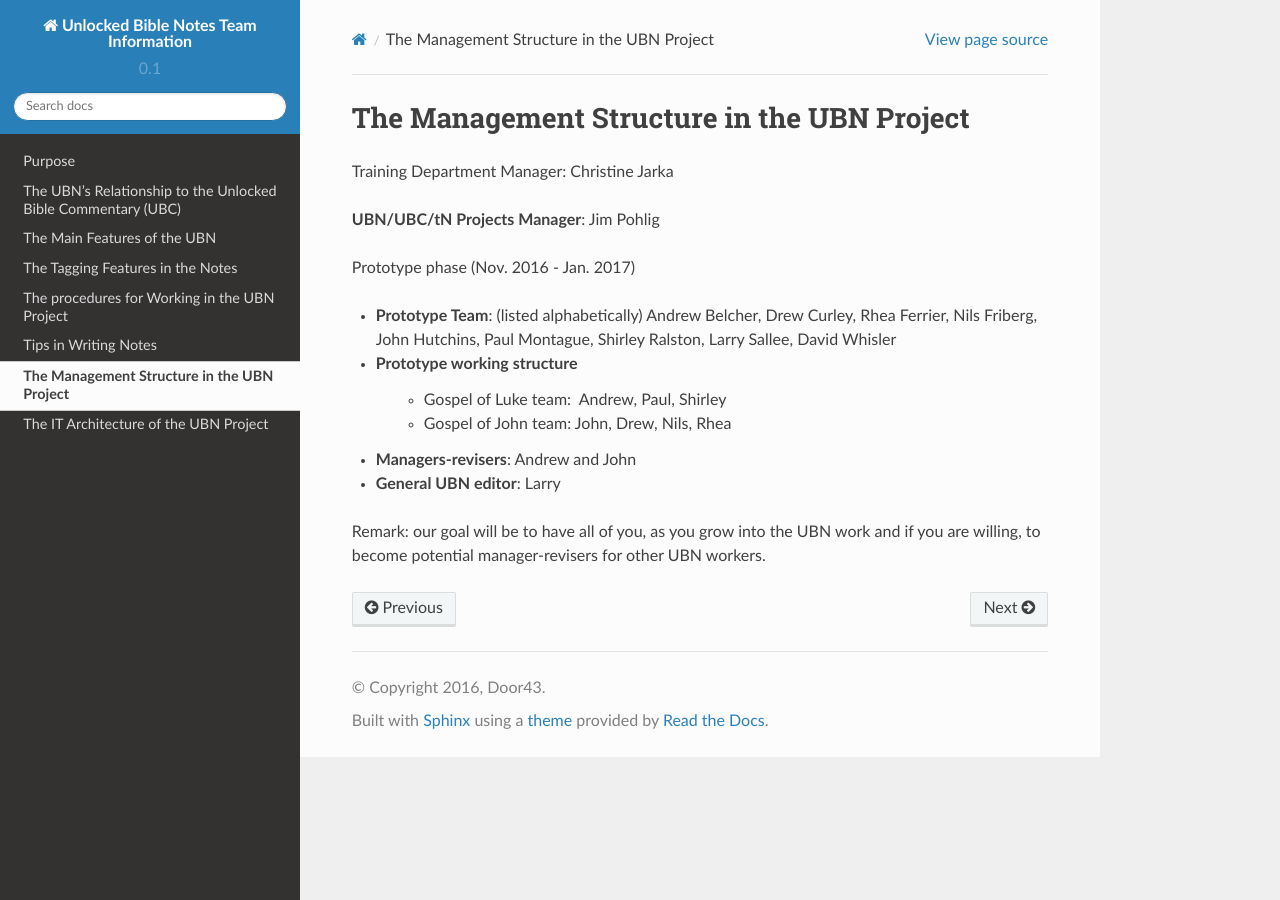
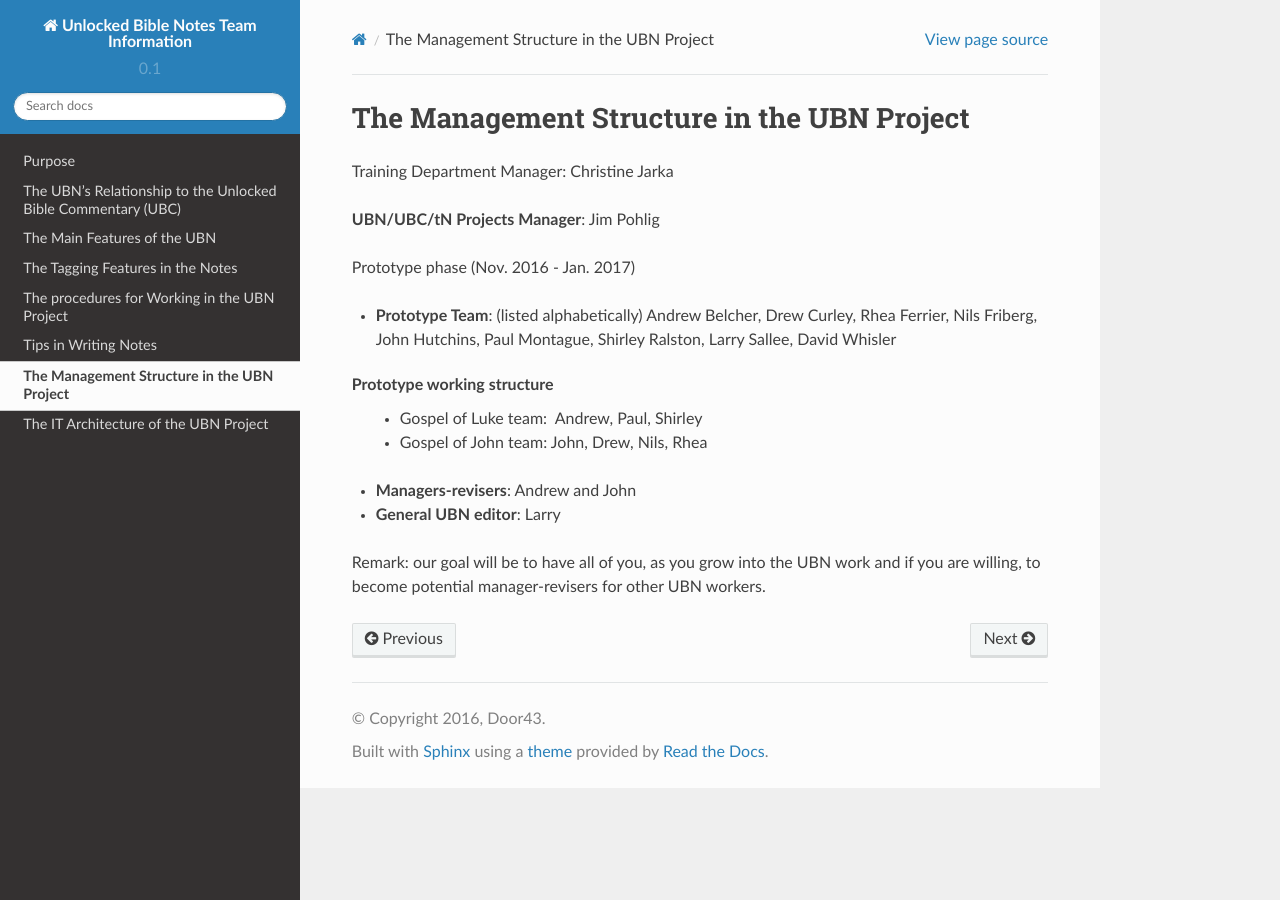
Before and after one commit to unfoldingWord-dev/Unlocked-Bible-Notes-Info, a Sphinx documentation site: the page built from docs/management.rst, in a window 1280 px wide. Built offline with Sphinx 7.4.7 and the Read the Docs theme 2.0.0, drawn with Linux system fonts in a browser that asks for light colours.

```diff
--- a/docs/management.rst
+++ b/docs/management.rst
@@ -9,7 +9,7 @@ Prototype phase (Nov. 2016 - Jan. 2017)
 
 - **Prototype Team**: (listed alphabetically) Andrew Belcher, Drew Curley, Rhea Ferrier, Nils Friberg, John Hutchins, Paul Montague, Shirley Ralston, Larry Sallee, David Whisler
 
-- **Prototype working structure**
+**Prototype working structure**
    - Gospel of Luke team:  Andrew, Paul, Shirley
    - Gospel of John team: John, Drew, Nils, Rhea
 
```
